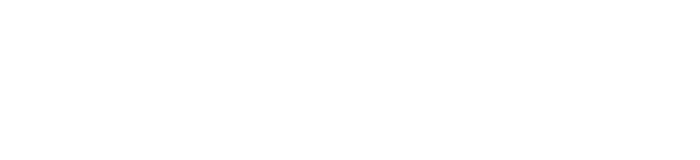
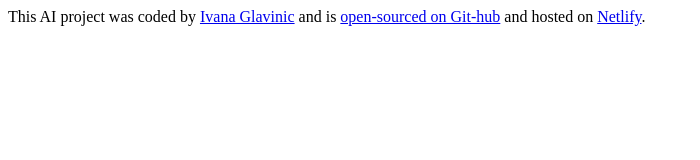
Before and after one commit to ivanaglavinic/ai-generator, a plain HTML site: page index.html in a window 1280 px wide. Shown: the whole page, without its empty margins (0-700 px from the left). Drawn offline with Linux system fonts and the light colour scheme.

Commit message:
Added footer

```diff
--- a/index.html
+++ b/index.html
@@ -7,6 +7,16 @@
     <title>Document</title>
   </head>
   <body>
+    <footer>
+      This AI project was coded by
+      <a href="https://www.linkedin.com/in/ivanaglavinic/">Ivana Glavinic</a>
+      and is
+      <a href="https://github.com/ivanaglavinic/ai-generator">
+        open-sourced on Git-hub</a
+      >
+      and hosted on
+      <a href="https://ai-generator-ivana.netlify.app/">Netlify</a>.
+    </footer>
     <script src="index.js"></script>
   </body>
 </html>
```
